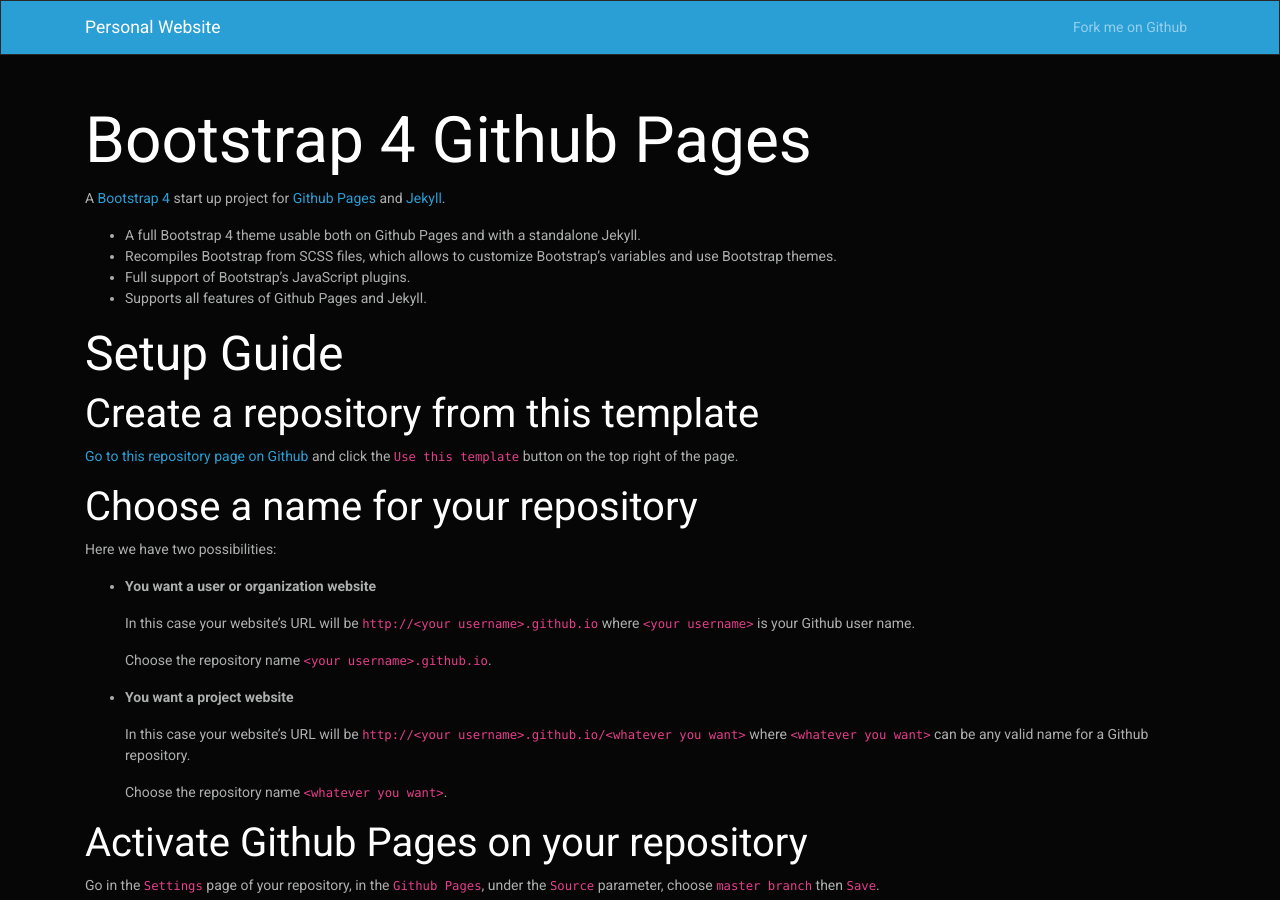
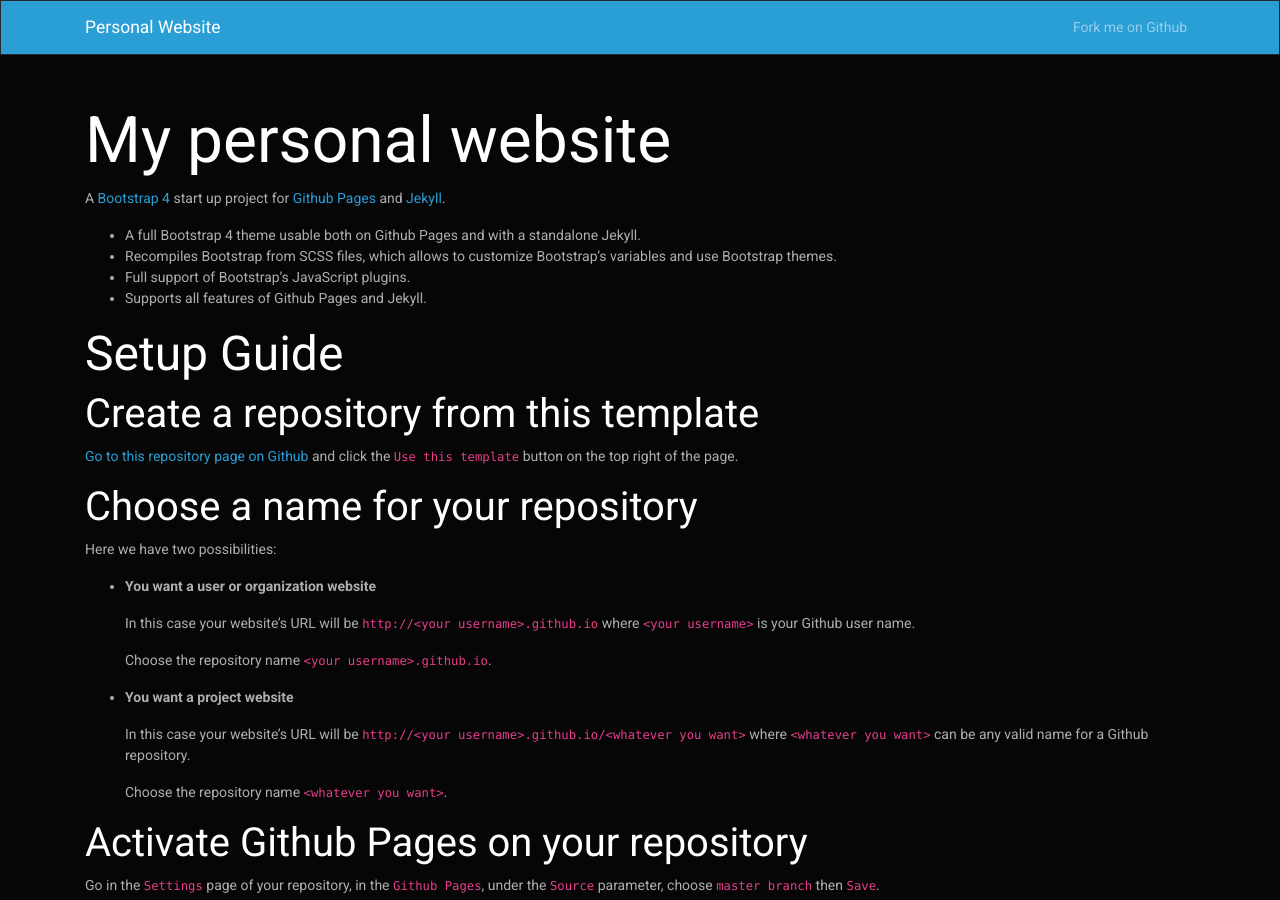
Before and after one commit to pstetson53/pstetson53.github.io, a Jekyll site: the page built from index.md, in a window 1280 px wide and 900 px high. Built offline with Jekyll 4.4.1, drawn with Linux system fonts in a browser that asks for light colours.

Commit message:
Update index.md

```diff
--- a/index.md
+++ b/index.md
@@ -1,6 +1,6 @@
 ---
 layout: page
-title: Bootstrap 4 Github Pages
+title: My personal website
 ---
 
 A [Bootstrap 4](https://getbootstrap.com/) start up project for [Github Pages](https://pages.github.com/) and [Jekyll](https://jekyllrb.com/).
```
